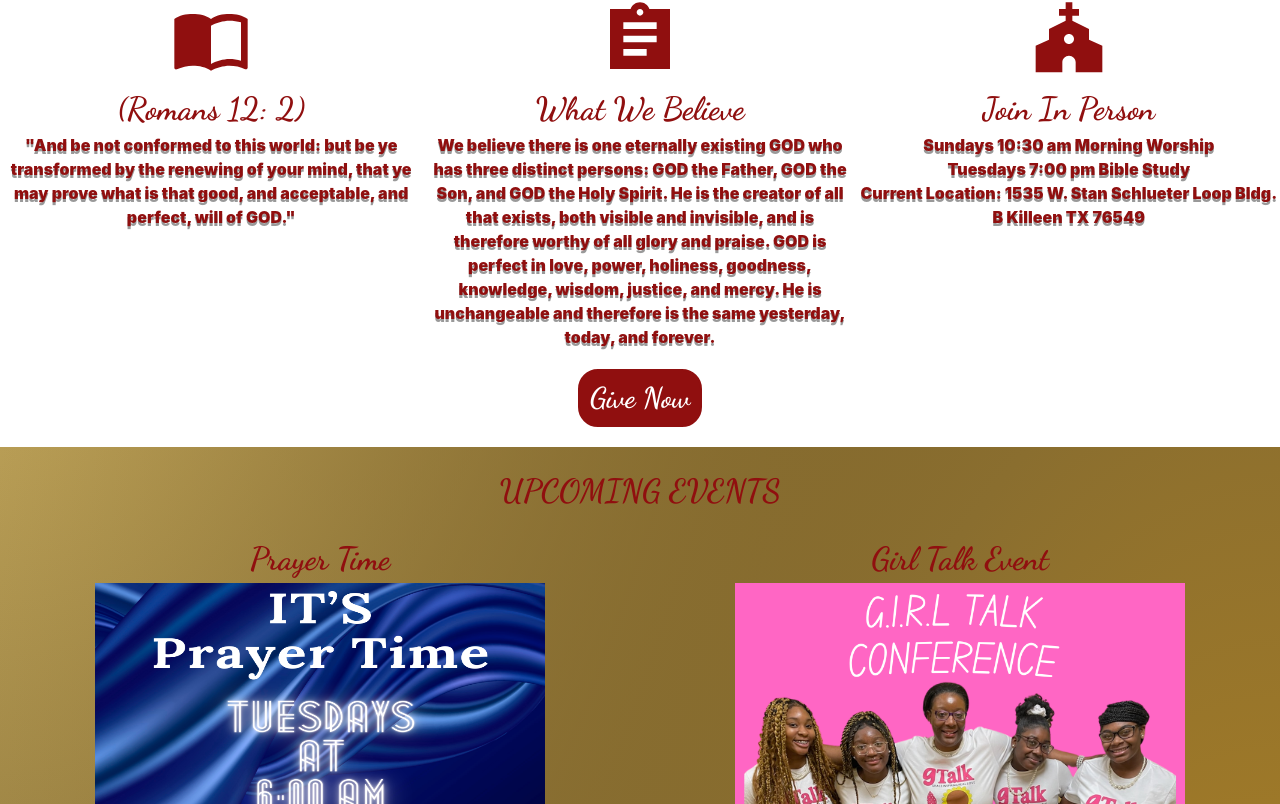
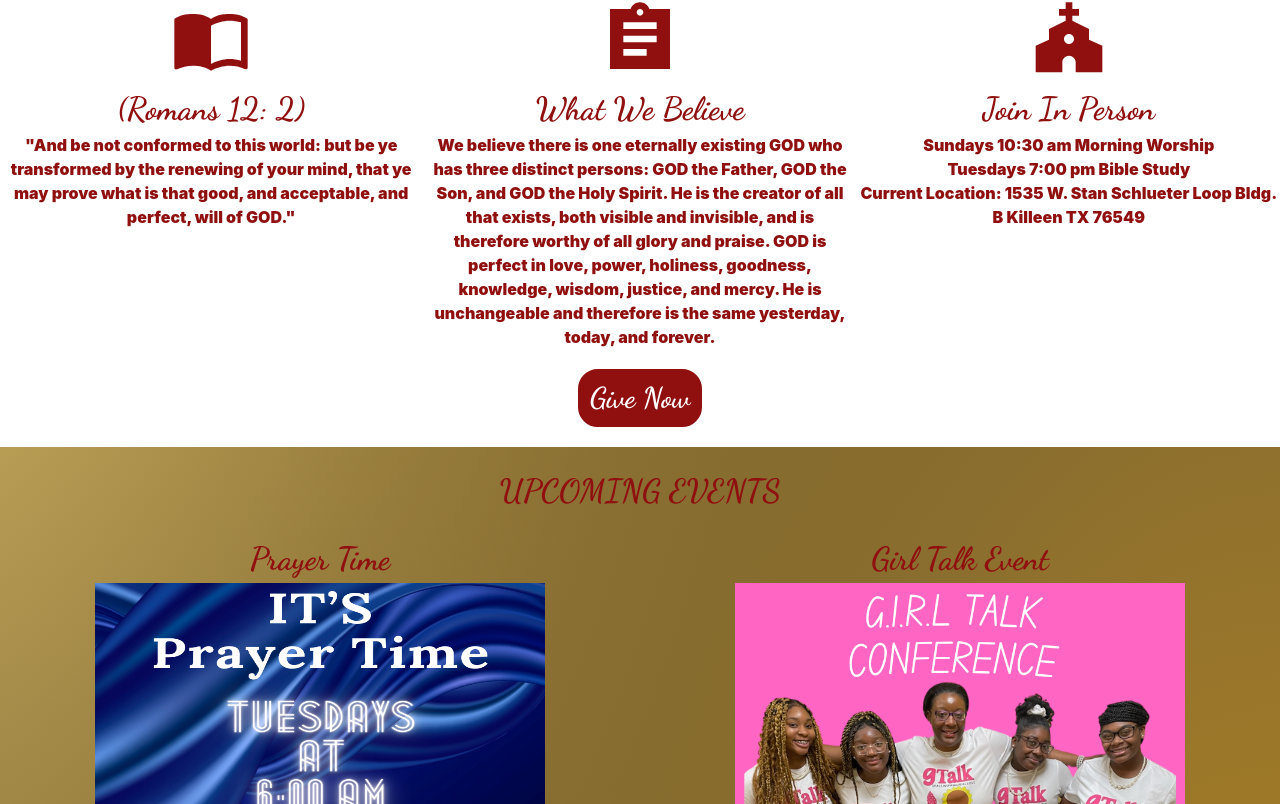
Before and after one commit to Derriel94/tfcwebremake, a React (Vite) app: page / in a window 1280 px wide. Shown: the part 1336-2140 px from the top of the page. Built offline with nearby package versions, Linux system fonts and the light colour scheme.

Commit message:
website maintaince

```diff
--- a/src/App.css
+++ b/src/App.css
@@ -20,8 +20,7 @@ body {
 
 
 p {
-   font-size: clamp(1rem, 2vw + 10rem, 1.5rem);
-   text-shadow: 0px 3px rgba(0, 0, 0, .4);
+   font-size: clamp(1rem, 2vw + 10rem, 1.25rem);
    font-weight: bolder;
 }
 .header {
```
